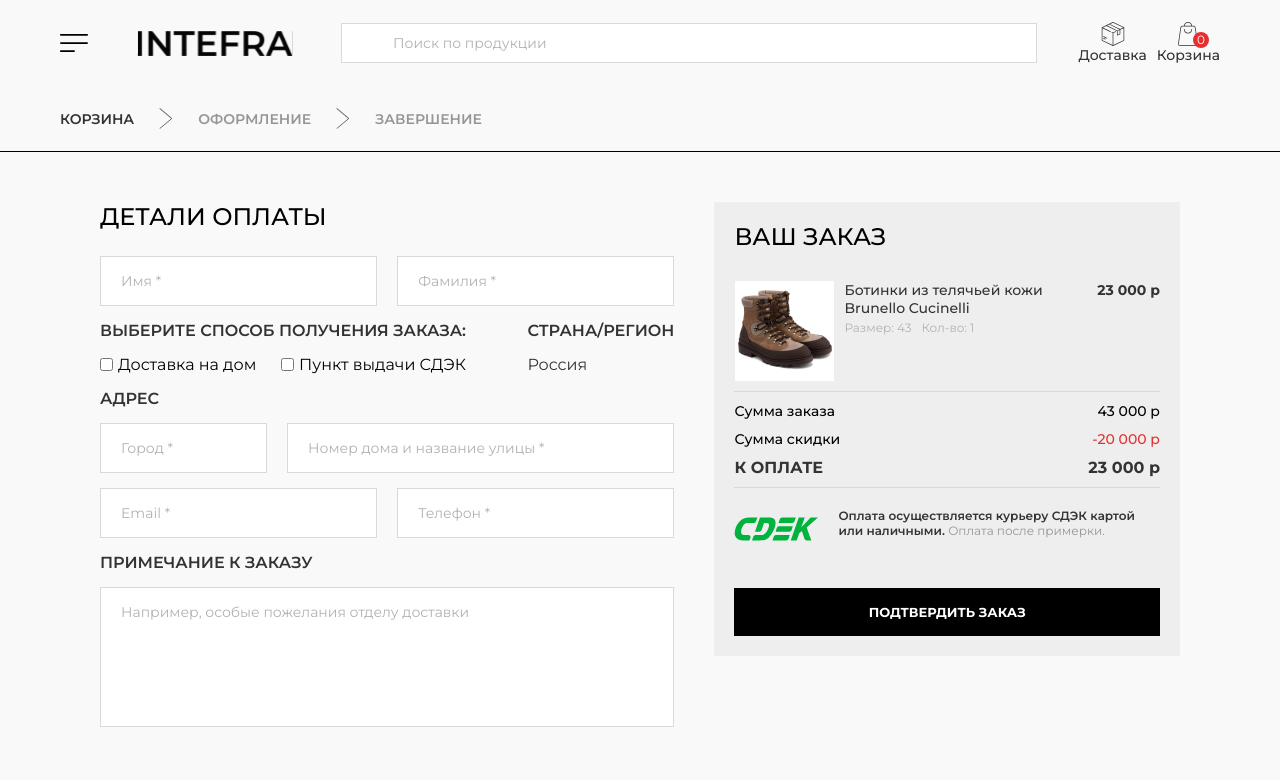
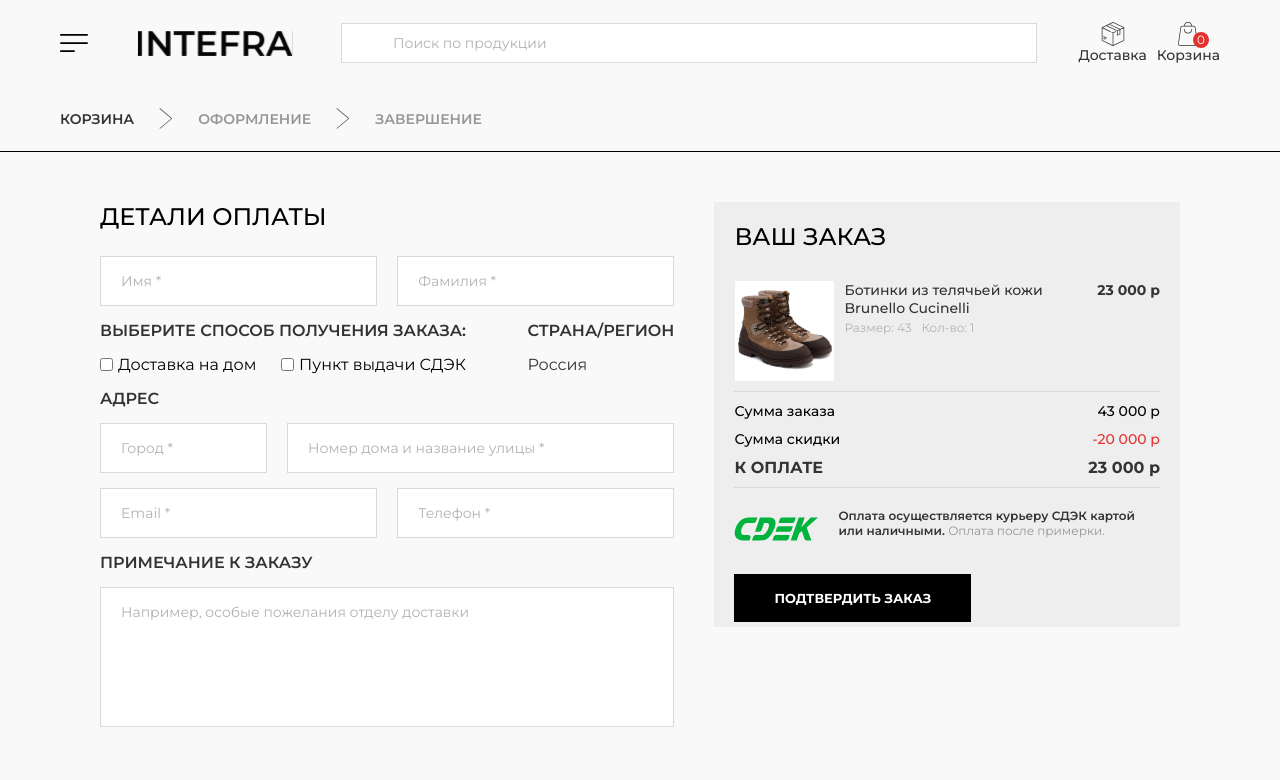
Before and after one commit to slumpthug/next-project, a Next.js app: page /decor in a window 1280 px wide. Shown: the top 780 px of the page. Built offline with nearby package versions, Linux system fonts and the light colour scheme.

Commit message:
added links

```diff
--- a/components/footer/Footer.jsx
+++ b/components/footer/Footer.jsx
@@ -48,10 +48,10 @@
                         <Image className={css.label} src={label} alt="label" />
                     </div>
                     <div className={css.footer__socials}>
-                        <a href="#">
+                        <a href="https://www.instagram.com/">
                             <Image className={css.instagram} src={instagram} alt="instagram logo" />
                         </a>
-                        <a href="#">
+                        <a href="https://web.telegram.org/k/">
                             <Image className={css.telegram} src={telegram} alt="telegram logo" />
                         </a>
                     </div>
--- a/components/main-button-two/MainButtonTwo.jsx
+++ b/components/main-button-two/MainButtonTwo.jsx
@@ -1,11 +1,11 @@
 import React from 'react';
 import css from './MainButtonTwo-style.module.css';
 
-const MainButtonTwo = ({text}) => {
+const MainButtonTwo = ({text, link}) => {
     return (
-        <button className={css.mainButtonTwo}>
+        <a href={link} className={css.mainButtonTwo}>
             {text}
-        </button>
+        </a>
     );
 };
 
--- a/components/main-button/MainButton.jsx
+++ b/components/main-button/MainButton.jsx
@@ -1,11 +1,11 @@
 import React from 'react';
 import css from './MainButton-style.module.css';
 
-const MainButton = ({text}) => {
+const MainButton = ({text, link}) => {
     return (
-        <button className={css.mainButton}>
+        <a href={link} className={css.mainButton}>
             <span>{text}</span>
-        </button>
+        </a>
     );
 };
 
```
